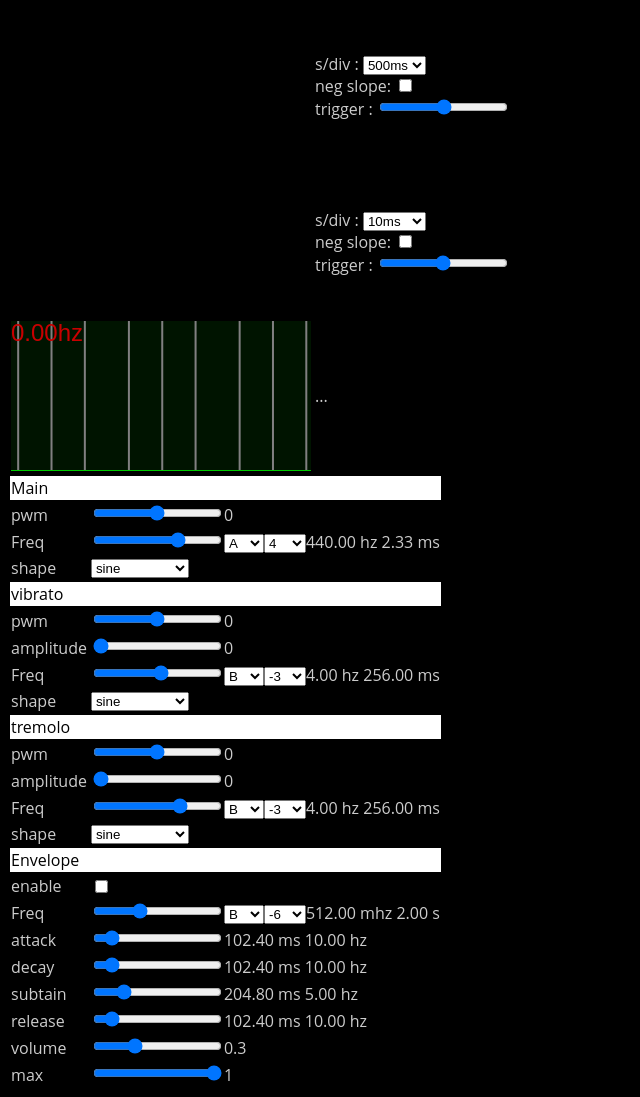
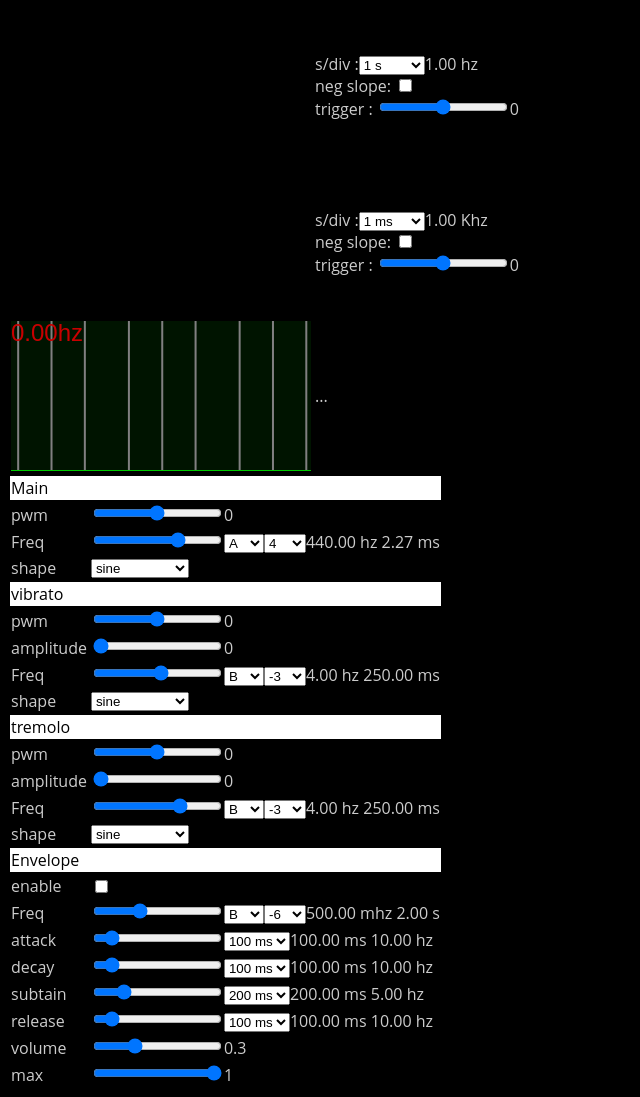
Before and after one commit to checksummaster/websoundapi_test, a website: page index.html in a window 1280 px wide. Shown: the whole page, without its empty margins (0-640 px from the left). Drawn offline with Linux system fonts and the light colour scheme.

Commit message:
Add gui to scope control

```diff
--- a/gui.js
+++ b/gui.js
@@ -1,9 +1,12 @@
 
-function bytesToSize(bytes) {
+function bytesToSize(bytes,digit) {
+    if (digit === undefined) {
+        digit = 2;
+    }
    var sizes = ['p','n','u','m','', 'K', 'M', 'G', 'T'];
    if (bytes == 0) return '0';
-   var i = parseInt(Math.floor(Math.log(bytes) / Math.log(1024)));
-    return (bytes / Math.pow(1024, i)).toFixed(2) + ' ' + sizes[i+4];
+   var i = parseInt(Math.floor(Math.log(bytes) / Math.log(1000)));
+    return (bytes / Math.pow(1000, i)).toFixed(digit) + ' ' + sizes[i+4];
 };
 
 function frequencyinput(obj,cfg)
@@ -146,14 +149,55 @@ function timeinput(obj,cfg)
     this.slider.min = this.min;
     this.slider.max = this.max;
     this.slider.step = 0.0001;
-    obj.appendChild(this.slider);
+
+    if (!cfg.hideslider) {
+        obj.appendChild(this.slider);
+    }
+
+    this.selector = document.createElement('select');
+    selectortime = [
+        0.000001,
+        0.000002,
+        0.000005,
+        0.00001,
+        0.00002,
+        0.00005,
+        0.0001,
+        0.0002,
+        0.0005,
+        0.001,
+        0.002,
+        0.005,
+        0.01,
+        0.02,
+        0.05,
+        0.1,
+        0.2,
+        0.5,
+        1,
+        2,
+        5
+    ]
+    for (var i =0; i < selectortime.length ; i ++) {
+        if (selectortime[i] >= this.min && selectortime[i] <= this.max) {
+            var opt = document.createElement('option');
+            opt.value = selectortime[i];
+            opt.innerHTML = bytesToSize(selectortime[i],0)+'s';
+            this.selector.appendChild(opt);
+        }
+    }
+    obj.appendChild(this.selector);
 
     this.textvalue = document.createElement('span');
     obj.appendChild(this.textvalue);
 
     this.toString = function()
     {
-        return bytesToSize(this.time) + 's ' + bytesToSize(1/this.time) + 'hz';
+        if (cfg.hideslider) {
+            return bytesToSize(1/this.time) + 'hz';
+        } else {
+            return bytesToSize(this.time) + 's ' + bytesToSize(1/this.time) + 'hz';
+        }
     }
 
     this.set = function(v)
@@ -161,6 +205,7 @@ function timeinput(obj,cfg)
         this.time = v;
         this.textvalue.innerHTML = this.toString();
         this.slider.value = v;
+        this.selector.value = this.time;
         this.obj.value = this.time;
         if (this.obj.onchange ) {
             this.obj.onchange(this.obj );
@@ -168,10 +213,24 @@ function timeinput(obj,cfg)
 
     }
 
+    this.selector.onchange =  function ()
+    {
+        this.time = parseFloat(this.selector.value);
+        this.textvalue.innerHTML = this.toString();
+        this.slider.value =  this.time;
+        this.obj.value = this.time;
+        if (this.obj.onchange ) {
+            this.obj.onchange(this.obj );
+        }
+
+    }.bind(this);
+
+
     this.slider.onchange = this.slider.oninput = function()
     {
         this.time = this.slider.value;
         this.textvalue.innerHTML = this.toString();
+        this.selector.value = this.time;
         this.obj.value = this.time;
         if (this.obj.onchange ) {
             this.obj.onchange(this.obj );
--- a/index.html
+++ b/index.html
@@ -8,120 +8,139 @@
         font-family: 'Open Sans', sans-serif;
         color: #ccc;
     }
-    .blank_row
-    {
-        height: 10px !important; /* Overwrite any previous rules */
+
+    .blank_row {
+        height: 10px !important;
         background-color: #FFFFFF;
         color: black;
     }
-
 </style>
 
 <body>
     <table>
-        <tr><td>
-    <canvas id="scope"></canvas>
-        </td><td>
-    s/div : <select id="scopediv" onchange="scope1.timediv = this.value;">
-    <option value=0.000001>1us</option>
-    <option value=0.000002>2us</option>
-    <option value=0.000005>5us</option>
-    <option value=0.00001>10us</option>
-    <option value=0.00002>20us</option>
-    <option value=0.00005>50us</option>
-    <option value=0.0001>100us</option>
-    <option value=0.0002>200us</option>
-    <option value=0.0005>500us</option>
-    <option value=0.001>1ms</option>
-    <option value=0.002>2ms</option>
-    <option value=0.005>5ms</option>
-    <option value=0.01>10ms</option>
-    <option value=0.02>20ms</option>
-    <option value=0.05>50ms</option>
-    <option value=0.1>100ms</option>
-    <option value=0.2>200ms</option>
-    <option value=0.5>500ms</option>
-    <option value=1>1s</option>
-    <option value=2>2s</option>
-    <option value=5>5s</option>
-    </select><br>
-    neg slope: <input type="checkbox" onchange = "scope1.setNeg(this.checked);"><br>
-    trigger : <input type="range" min="-1" max="1" step = "0.0001" value="0.01" onchange="scope1.setEdgeThreshold(this.value);" oninput="scope1.setEdgeThreshold(this.value);" >
-
-    </td></tr>
-    </table>
-
-    <table>
-        <tr><td>
-    <canvas id="scope2"></canvas>
-        </td><td>
-    s/div : <select id="scope2div" onchange="scope2.timediv = this.value;">
-    <option value=0.000001>1us</option>
-    <option value=0.000002>2us</option>
-    <option value=0.000005>5us</option>
-    <option value=0.00001>10us</option>
-    <option value=0.00002>20us</option>
-    <option value=0.00005>50us</option>
-    <option value=0.0001>100us</option>
-    <option value=0.0002>200us</option>
-    <option value=0.0005>500us</option>
-    <option value=0.001>1ms</option>
-    <option value=0.002>2ms</option>
-    <option value=0.005>5ms</option>
-    <option value=0.01>10ms</option>
-    <option value=0.02>20ms</option>
-    <option value=0.05>50ms</option>
-    <option value=0.1>100ms</option>
-    <option value=0.2>200ms</option>
-    <option value=0.5>500ms</option>
-    <option value=1>1s</option>
-    <option value=2>2s</option>
-    <option value=5>5s</option>
-    </select><br>
-    neg slope: <input type="checkbox" onchange = "scope2.setNeg(this.checked);" ><br>
-    trigger : <input type="range" min="-1" max="1" step = "0.0001" value="0.001" onchange="scope2.setEdgeThreshold(this.value);" oninput="scope2.setEdgeThreshold(this.value);" >
-        </td></tr>
-
-        <tr><td>
-    <canvas id="freq"></canvas><br>
-     </td><td>
-         ...
-        </td></tr>
+        <tr>
+            <td>
+                <canvas id="scope"></canvas>
+            </td>
+            <td>
+                s/div :<span class="timeinput" data-config="{min:0.000001, max:5, value:1, hideslider:true}" onchange="scope1.timediv = this.value;"></span><br>
+                neg slope: <input type="checkbox" onchange="scope1.setNeg(this.checked);"><br> trigger : <span class="sliderinput" data-config="{min:-1, max:1, value:0}" onchange="scope1.setEdgeThreshold(this.value);"></span>
+            </td>
+        </tr>
     </table>
     <table>
-    <tr class="blank_row"><td colspan="2">Main</td></tr>
-    <tr><td>pwm</td><td><span class="sliderinput" data-config="{min:-1, max:1, value:0}" onchange="setcycle(osc,this.value)"></span></td></tr>
-
-    <tr><td>Freq</td><td><span class="frequencyinput" onchange="setfreq(osc,this.value)" data-config="{min:0.1}"></span></td></tr>
-    <tr><td>shape</td><td> <span class="shapeinput" onchange="setshape(osc,this.value)"></span></td></tr>
-
-    <tr class="blank_row"><td colspan="2">vibrato</td></tr>
-    <tr><td>pwm</td><td><span class="sliderinput" data-config="{min:-1, max:1, value:0}" onchange="setcycle(osc.vibrato,this.value)"></span></td></tr>
-    <tr><td>amplitude</td><td><span class="sliderinput" data-config="{min:0, max:5000, value:0}" onchange="setvibrato(this.value)"></span></td></tr>
-    <tr><td>Freq</td><td><span class="frequencyinput" onchange="setfreq(osc.vibrato,this.value)" data-config="{min:0.1, max:100, value: 4}"></span></td></tr>
-    <tr><td>shape</td><td><span class="shapeinput" onchange="setshape(osc.vibrato,this.value)"></span></td></tr>
-
-    <tr class="blank_row"><td colspan="2">tremolo</td></tr>
-    <tr><td>pwm</td><td><span class="sliderinput" data-config="{min:-1, max:1, value:0}" onchange="setcycle(osc.tremolo,this.value)"></span></td></tr>
-    <tr><td>amplitude</td><td><span class="sliderinput" data-config="{min:0, max:1, value:0}" onchange="settremolo(this.value)"></span></td></tr>
-    <tr><td>Freq</td><td><span class="frequencyinput" onchange="setfreq(osc.tremolo,this.value)" data-config="{min:0.1, max:20, value: 4}"></span></td></tr>
-    <tr><td>shape</td><td><span class="shapeinput" onchange="setshape(osc.tremolo,this.value)"></span></td></tr>
-
-    <tr class="blank_row"><td colspan="2">Envelope</td></tr>
-    <tr><td>enable</td><td><input type="checkbox" id="Envelope" onchange="enableEnvelop(this.checked)"></td></tr>
-    <tr><td>Freq</td><td><span class="frequencyinput" onchange="setenvelopfreq(this.value)" data-config="{min:0.1, max:10, value:0.5}"></span></td></tr>
-    <tr><td>attack</td><td><span id="attack" class="timeinput" data-config="{min:0, max:1, value:0.1}"></span></td></tr>
-    <tr><td>decay</td><td><span id="decay" class="timeinput" data-config="{min:0, max:1, value:0.1}"></span></td></tr>
-    <tr><td>subtain</td><td><span id="subtain" class="timeinput" data-config="{min:0, max:1, value:0.2}"></span></td></tr>
-    <tr><td>release</td><td><span id="release" class="timeinput" data-config="{min:0, max:1, value:0.1}"></span></td></tr>
-    <tr><td>volume</td><td><span id="volumeenvelop" class="sliderinput" data-config="{min:0, max:1, value:0.3}"></span></td></tr>
-    <tr><td>max</td><td><span id="maxenvelop" class="sliderinput" data-config="{min:0, max:1, value:1}"></span></td></tr>
+        <tr>
+            <td>
+                <canvas id="scope2"></canvas>
+            </td>
+            <td>
+                s/div :<span class="timeinput" data-config="{min:0.000001, max:5, value:0.001, hideslider:true}" onchange="scope2.timediv = this.value;"></span><br>
+                neg slope: <input type="checkbox" onchange="scope2.setNeg(this.checked);"><br> trigger : <span class="sliderinput" data-config="{min:-1, max:1, value:0}" onchange="scope2.setEdgeThreshold(this.value);"></span>
+            </td>
+        </tr>
+        <tr>
+            <td>
+                <canvas id="freq"></canvas><br>
+            </td>
+            <td>
+                ...
+            </td>
+        </tr>
     </table>
-
-<script src="notesfreq.js"></script>
-<script src="createOscillatorExt.js"></script>
-<script src="gui.js"></script>
-        <script src="index.js"></script>
+    <table>
+        <tr class="blank_row">
+            <td colspan="2">Main</td>
+        </tr>
+        <tr>
+            <td>pwm</td>
+            <td><span class="sliderinput" data-config="{min:-1, max:1, value:0}" onchange="setcycle(osc,this.value)"></span></td>
+        </tr>
+        <tr>
+            <td>Freq</td>
+            <td><span class="frequencyinput" onchange="setfreq(osc,this.value)" data-config="{min:0.1}"></span></td>
+        </tr>
+        <tr>
+            <td>shape</td>
+            <td> <span class="shapeinput" onchange="setshape(osc,this.value)"></span></td>
+        </tr>
+        <tr class="blank_row">
+            <td colspan="2">vibrato</td>
+        </tr>
+        <tr>
+            <td>pwm</td>
+            <td><span class="sliderinput" data-config="{min:-1, max:1, value:0}" onchange="setcycle(osc.vibrato,this.value)"></span></td>
+        </tr>
+        <tr>
+            <td>amplitude</td>
+            <td><span class="sliderinput" data-config="{min:0, max:5000, value:0}" onchange="setvibrato(this.value)"></span></td>
+        </tr>
+        <tr>
+            <td>Freq</td>
+            <td><span class="frequencyinput" onchange="setfreq(osc.vibrato,this.value)" data-config="{min:0.1, max:100, value: 4}"></span></td>
+        </tr>
+        <tr>
+            <td>shape</td>
+            <td><span class="shapeinput" onchange="setshape(osc.vibrato,this.value)"></span></td>
+        </tr>
+        <tr class="blank_row">
+            <td colspan="2">tremolo</td>
+        </tr>
+        <tr>
+            <td>pwm</td>
+            <td><span class="sliderinput" data-config="{min:-1, max:1, value:0}" onchange="setcycle(osc.tremolo,this.value)"></span></td>
+        </tr>
+        <tr>
+            <td>amplitude</td>
+            <td><span class="sliderinput" data-config="{min:0, max:1, value:0}" onchange="settremolo(this.value)"></span></td>
+        </tr>
+        <tr>
+            <td>Freq</td>
+            <td><span class="frequencyinput" onchange="setfreq(osc.tremolo,this.value)" data-config="{min:0.1, max:20, value: 4}"></span></td>
+        </tr>
+        <tr>
+            <td>shape</td>
+            <td><span class="shapeinput" onchange="setshape(osc.tremolo,this.value)"></span></td>
+        </tr>
+        <tr class="blank_row">
+            <td colspan="2">Envelope</td>
+        </tr>
+        <tr>
+            <td>enable</td>
+            <td><input type="checkbox" id="Envelope" onchange="enableEnvelop(this.checked)"></td>
+        </tr>
+        <tr>
+            <td>Freq</td>
+            <td><span class="frequencyinput" onchange="setenvelopfreq(this.value)" data-config="{min:0.1, max:10, value:0.5}"></span></td>
+        </tr>
+        <tr>
+            <td>attack</td>
+            <td><span id="attack" class="timeinput" data-config="{min:0, max:1, value:0.1}"></span></td>
+        </tr>
+        <tr>
+            <td>decay</td>
+            <td><span id="decay" class="timeinput" data-config="{min:0, max:1, value:0.1}"></span></td>
+        </tr>
+        <tr>
+            <td>subtain</td>
+            <td><span id="subtain" class="timeinput" data-config="{min:0, max:1, value:0.2}"></span></td>
+        </tr>
+        <tr>
+            <td>release</td>
+            <td><span id="release" class="timeinput" data-config="{min:0, max:1, value:0.1}"></span></td>
+        </tr>
+        <tr>
+            <td>volume</td>
+            <td><span id="volumeenvelop" class="sliderinput" data-config="{min:0, max:1, value:0.3}"></span></td>
+        </tr>
+        <tr>
+            <td>max</td>
+            <td><span id="maxenvelop" class="sliderinput" data-config="{min:0, max:1, value:1}"></span></td>
+        </tr>
+    </table>
+    <script src="notesfreq.js"></script>
+    <script src="createOscillatorExt.js"></script>
+    <script src="gui.js"></script>
+    <script src="index.js"></script>
 </body>
 
 </html>
--- a/index.js
+++ b/index.js
@@ -283,9 +283,6 @@ var scope2 = new Scope(document.getElementById('scope2'), {
     master: scope1
 });
 
-document.getElementById('scopediv').value = scope1.timediv;
-document.getElementById('scope2div').value = scope2.timediv;
-
 var freq = new Freq(document.getElementById('freq'), {});
 
 var osc = createOscillatorExt2(context);
```
Also changed, not shown: createOscillatorExt.js (+0 -13 lines).
